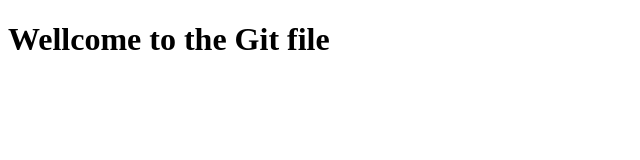
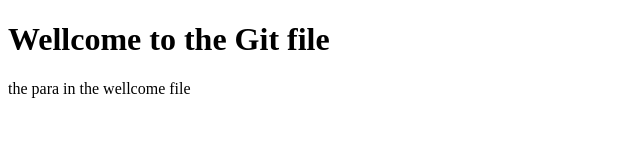
Before and after one commit to charanram26153/first-code, a plain HTML site: page index.html in a window 1280 px wide. Shown: the whole page, without its empty margins (0-640 px from the left). Drawn offline with Linux system fonts and the light colour scheme.

Commit message:
para created

```diff
--- a/index.html
+++ b/index.html
@@ -7,5 +7,6 @@
 </head>
 <body>
     <h1>Wellcome to the Git file </h1>
+    <p>the para in the wellcome file</p>
 </body>
 </html>
```
